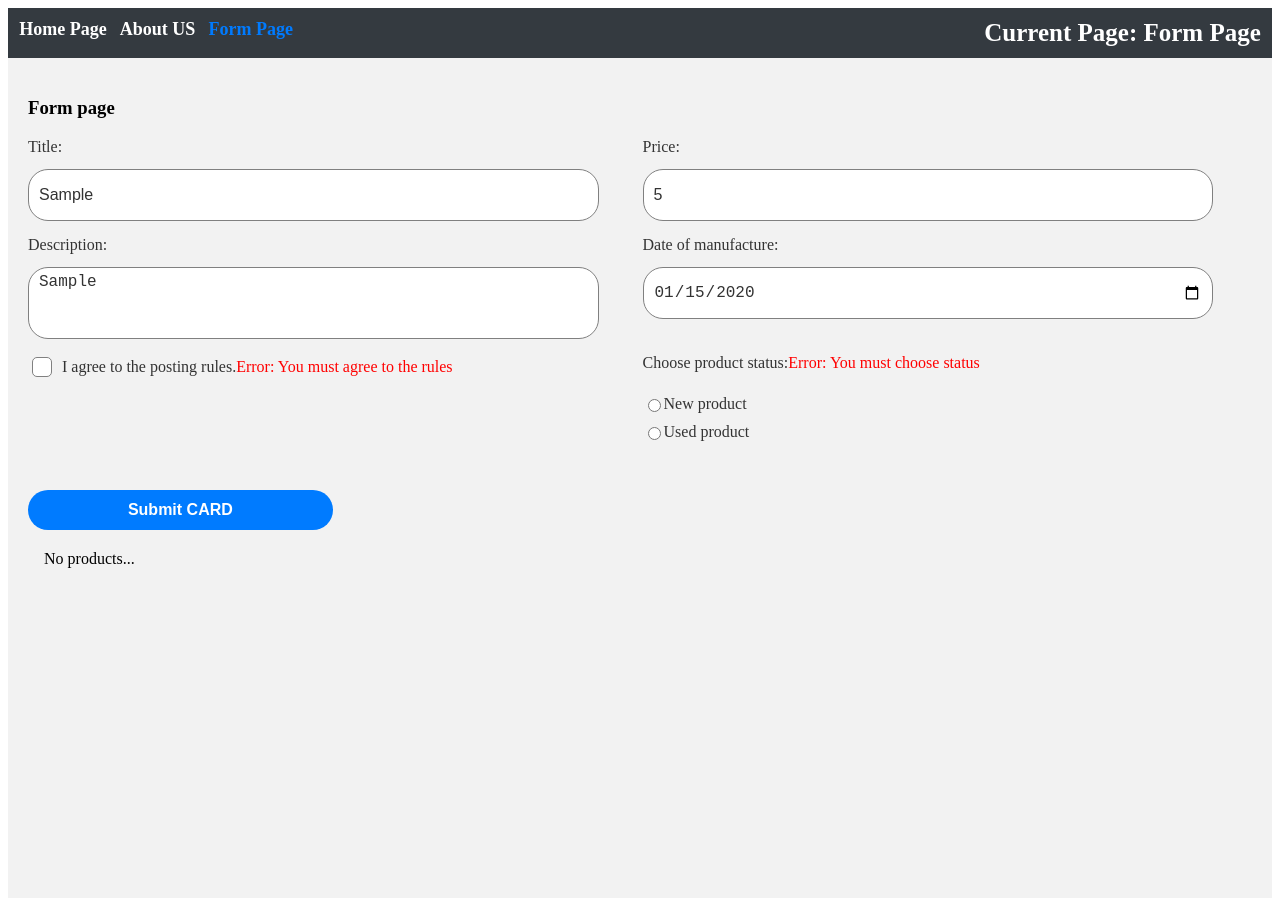
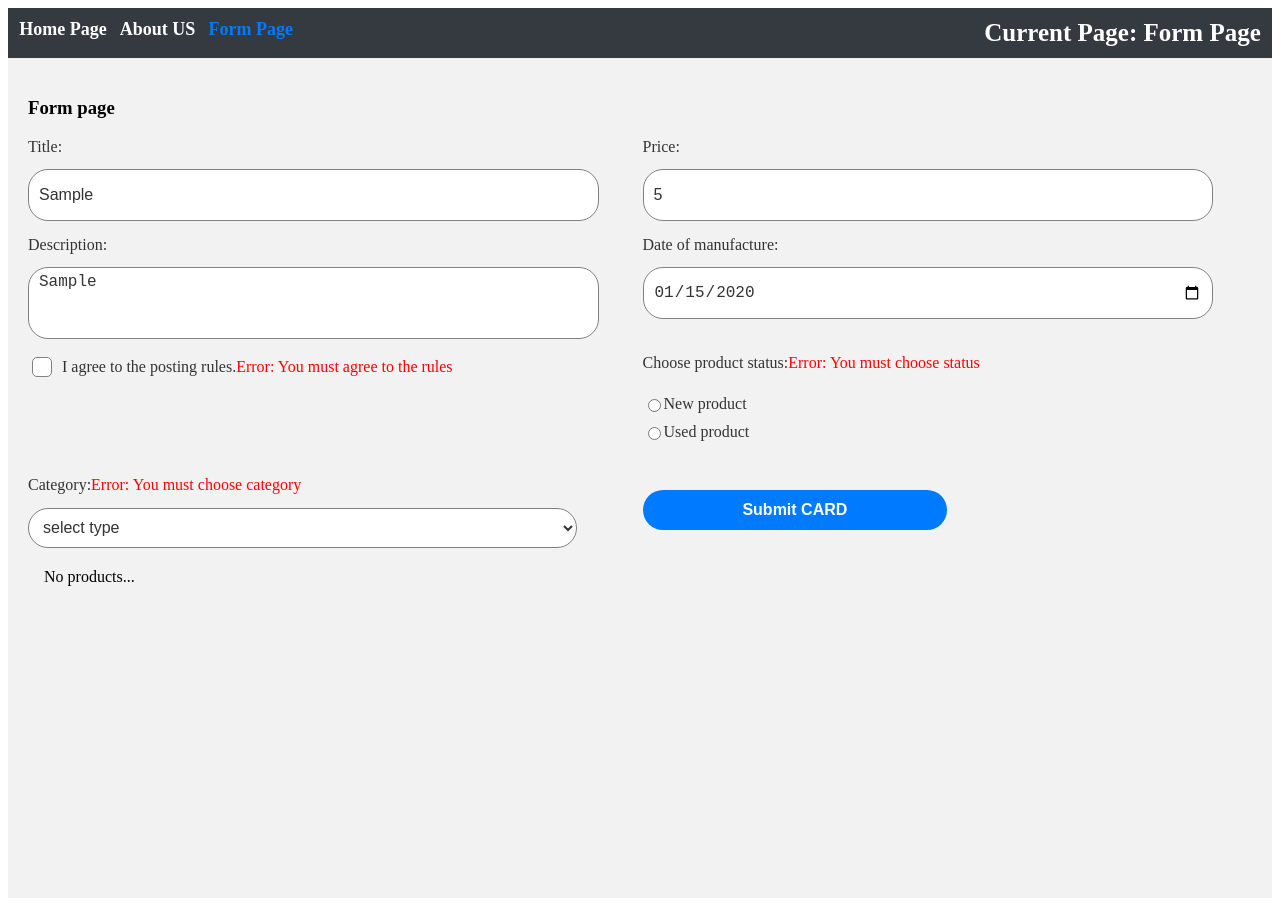
Before and after one commit to Syderi/ReactComponentsWeek1, a React (Vite) app in the folder rs-week1/: page /form in a window 1280 px wide. Both pictures are taken after typing "Sample", "5", "Sample", "2020-01-15" into the empty fields and a click on the button "Submit CARD". Built offline with nearby package versions, Linux system fonts and the light colour scheme.

Commit message:
fix: InputCategory

```diff
--- a/rs-week1/src/components/pages/formPage/FormInput.tsx
+++ b/rs-week1/src/components/pages/formPage/FormInput.tsx
@@ -89,7 +89,7 @@ function FormInput({ onChangeProduct }: IFormInputProps) {
       productStatus: data.productStatus,
       description: data.description,
       imageUrl: data.title,
-      category: data.title,
+      category: data.category,
     });
     reset();
     // event.preventDefault();
@@ -250,7 +250,7 @@ function FormInput({ onChangeProduct }: IFormInputProps) {
         error={errors.productStatus}
         register={register('productStatus', { required: true })}
       />
-      {/* <InputCategory valid={spancategoryValid} forwardRef={this.inputCategoryRef} /> */}
+      <InputCategory error={errors.category} register={register('category', { required: true })} />
       <div className="form-input">
         <label htmlFor="category-select">
           {/* Status: {statusValid && <span style={{ color: 'green' }}>Card added</span>} */}
--- a/rs-week1/src/components/pages/formPage/InputComponents/InputCategory.tsx
+++ b/rs-week1/src/components/pages/formPage/InputComponents/InputCategory.tsx
@@ -1,25 +1,24 @@
 import { Ecategory } from '../../../types/enum';
-import React, { RefObject } from 'react';
-import { Component } from 'react';
+import React from 'react';
+import { FieldError, UseFormRegisterReturn } from 'react-hook-form';
 
 interface IinputCategoryProps {
-  valid: boolean;
-  forwardRef: RefObject<HTMLSelectElement>;
+  register: UseFormRegisterReturn<'category'>;
+  error: FieldError | undefined;
 }
 
-class InputCategory extends Component<IinputCategoryProps> {
-  render() {
-    const { valid, forwardRef } = this.props;
+function InputCategory({ register, error }: IinputCategoryProps) {
   return (
     <div className="form-input">
       <label htmlFor="category-select">
-          Category: {!valid && <span className="form-input-span-error">Error</span>}
+        Category:{' '}
+        {error && <span className="form-input-span-error">Error: You must choose category</span>}
       </label>
       <select
         id="category-select"
-          ref={forwardRef}
         defaultValue=""
         data-testid="category-select-input"
+        {...register}
       >
         <option disabled value="">
           select type
@@ -31,6 +30,5 @@ class InputCategory extends Component<IinputCategoryProps> {
     </div>
   );
 }
-}
 
 export default InputCategory;
```
Lines whose indentation alone changed are shown as unchanged.
